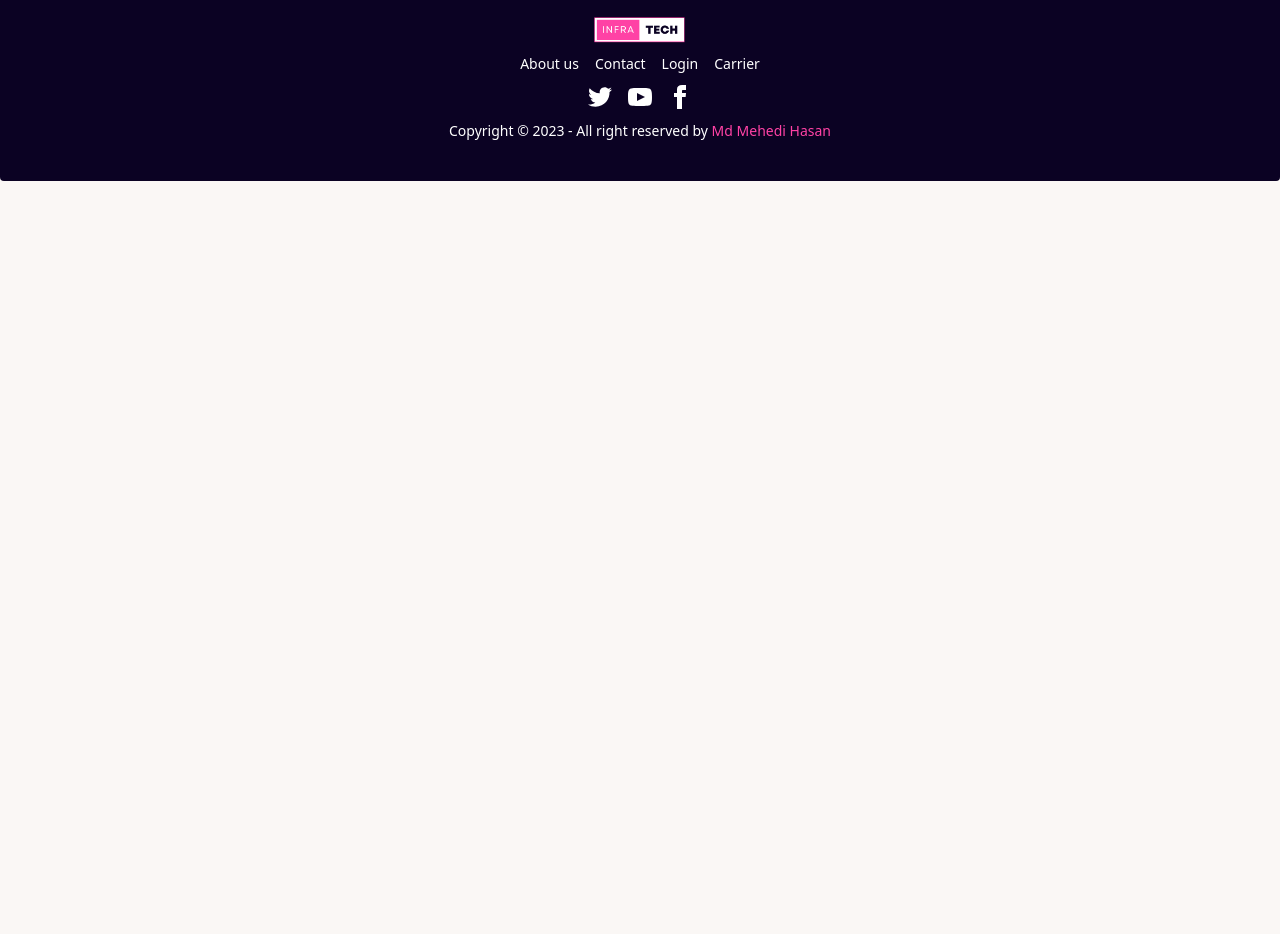
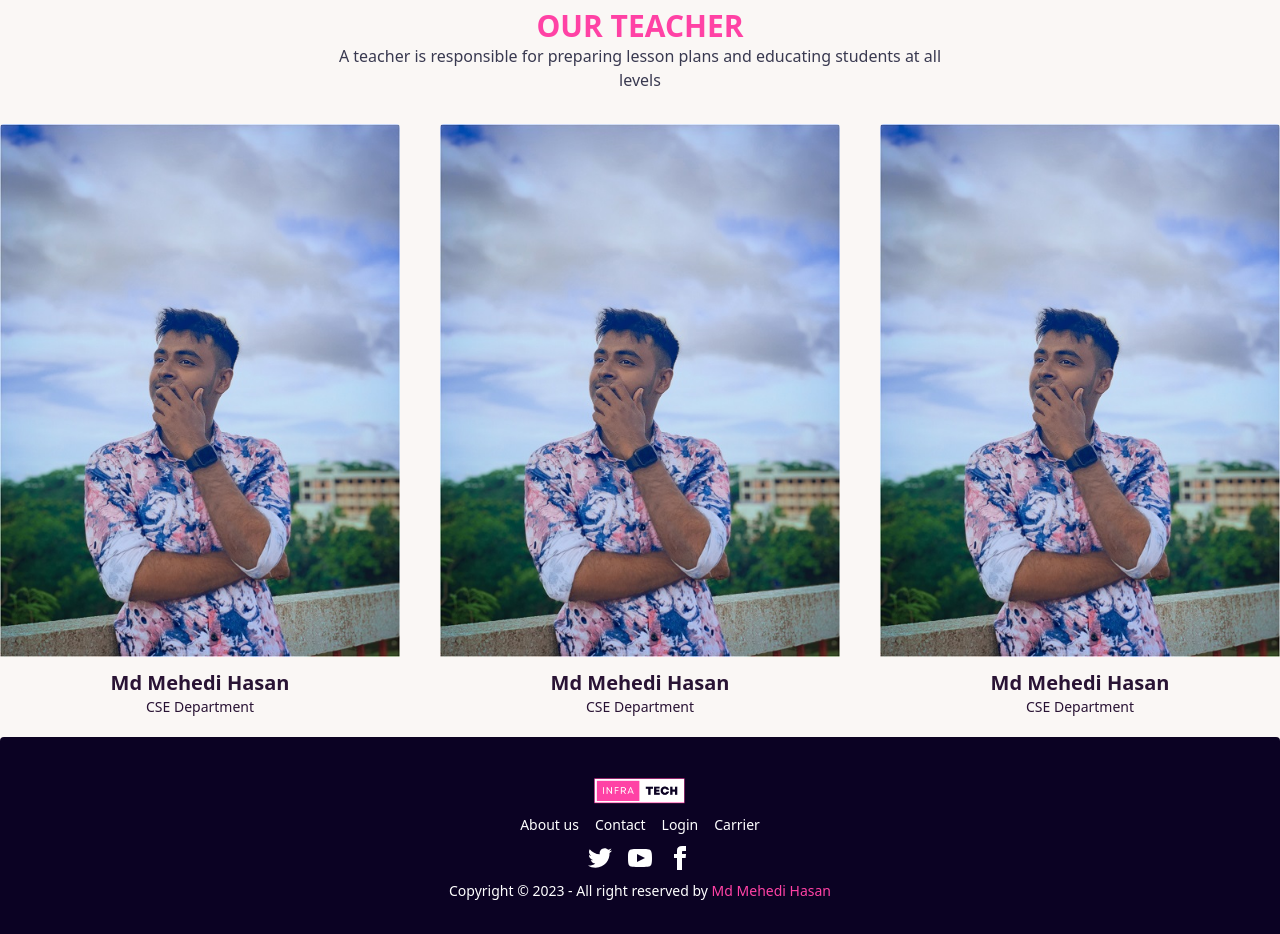
Before and after one commit to rcmehedi15/College-Management-System, a React (Vite) app: page / in a window 1280 px wide. Shown: the part 1740-2674 px from the top of the page. Before the commit the page ends 1921 px from the top, so only its background shows below. Built offline with nearby package versions, Linux system fonts and the light colour scheme.

Commit message:
teacher section done

```diff
--- a/src/Pages/Home/Home/Home.jsx
+++ b/src/Pages/Home/Home/Home.jsx
@@ -3,6 +3,7 @@ import Banner from '../Banner/Banner';
 import LatestNotice from '../LatestNotice/LatestNotice';
 import RecentNotice from '../RecentNotice/RecentNotice';
 import Event from '../Event/Event';
+import Teacher from '../Teacher/Teacher';
 
 const Home = () => {
     return (
@@ -11,6 +12,7 @@ const Home = () => {
             <LatestNotice />
             <RecentNotice />
             <Event />
+            <Teacher />
         </>
     );
 };
--- /dev/null
+++ b/src/Pages/Home/Teacher/Teacher.jsx
@@ -0,0 +1,42 @@
+import React from 'react';
+import SectionTitle from '../../../Components/SectionTitle/SectionTitle';
+import mehedi from '../../../assets/mehedi.jpg'
+
+const Teacher = () => {
+    return (
+        <>
+            <SectionTitle heading={"Our Teacher"} subHeading={"A teacher is responsible for preparing lesson plans and educating students at all levels"}></SectionTitle>
+            <div >
+                <div className="grid grid-cols-1 md:grid-cols-3 container gap-10 mx-auto text-center ">
+
+                    <div className=" rounded overflow-hidden ">
+                        <img src={mehedi} className="" />
+                        <div className="p-3 ">
+                            <div className="font-bold text-xl ">Md Mehedi Hasan </div>
+                            <div className="  text-sm mb-2"> CSE Department</div>
+                        </div>
+                    </div>
+
+                    {/* 2nd  */}
+                    <div className=" rounded overflow-hidden ">
+                        <img src={mehedi} className=" " />
+                        <div className="p-3 ">
+                            <div className="font-bold text-xl ">Md Mehedi Hasan </div>
+                            <div className="  text-sm mb-2"> CSE Department</div>
+                        </div>
+                    </div>
+                    {/* 3rd  */}
+                    <div className="rounded overflow-hidden ">
+                        <img src={mehedi} className=" " />
+                        <div className="p-3 ">
+                            <div className="font-bold text-xl ">Md Mehedi Hasan </div>
+                            <div className="  text-sm mb-2"> CSE Department</div>
+                        </div>
+                    </div>
+                </div>
+            </div>
+        </>
+    );
+};
+
+export default Teacher;
```
Also changed, not shown: src/assets/mehedi.jpg (added).
